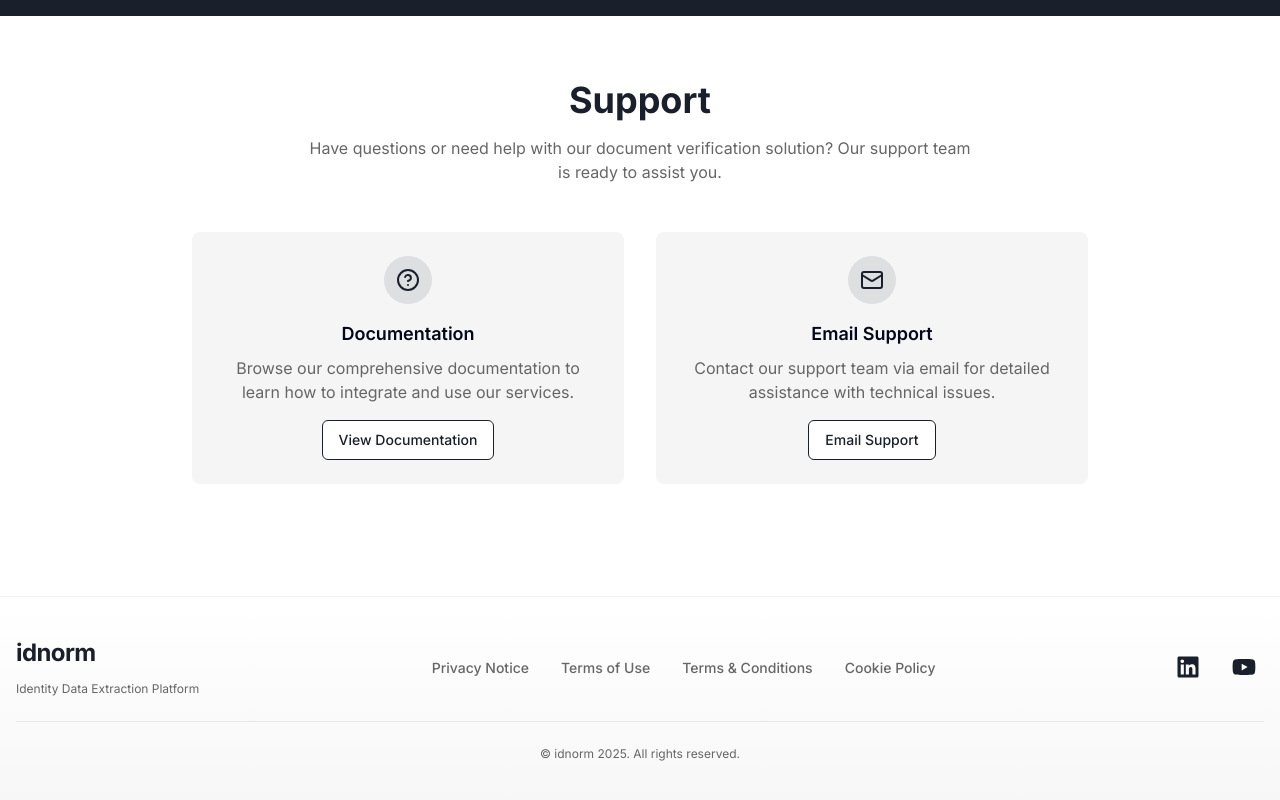
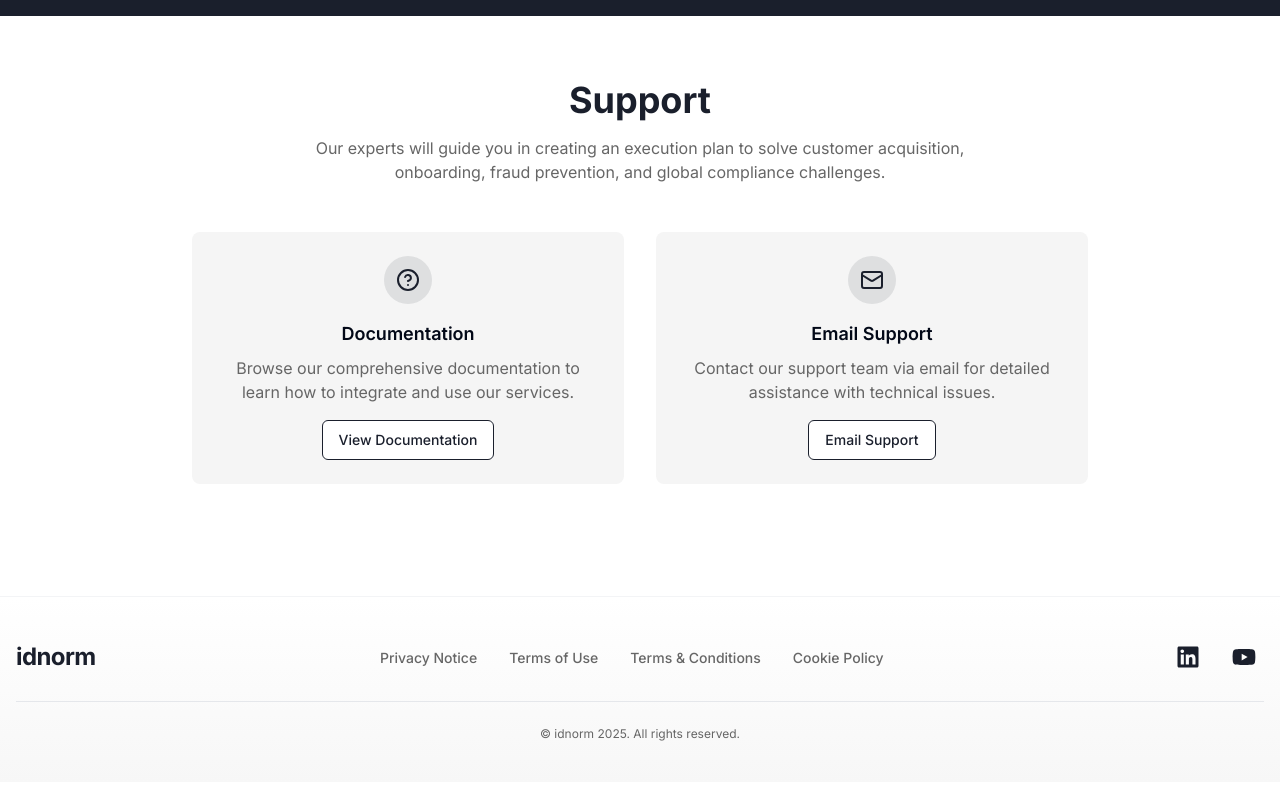
Before and after one commit to cambboyle/demoSiteIDNORM, a React (Vite) app: page / in a window 1280 px wide. Shown: the part 2246-3046 px from the top of the page. Built offline with nearby package versions, Linux system fonts and the light colour scheme.

Commit message:
Feat: Add additional copy to support section

```diff
--- a/src/components/Support.tsx
+++ b/src/components/Support.tsx
@@ -13,8 +13,9 @@ const Support = () => {
           Support
         </h2>
         <p className="text-idnorm-lightText mb-12 max-w-2xl mx-auto text-center">
-          Have questions or need help with our document verification solution?
-          Our support team is ready to assist you.
+          Our experts will guide you in creating an execution plan to solve
+          customer acquisition, onboarding, fraud prevention, and global
+          compliance challenges.
         </p>
 
         <div className="grid grid-cols-1 md:grid-cols-2 gap-8 max-w-4xl mx-auto">
--- a/src/pages/Index.tsx
+++ b/src/pages/Index.tsx
@@ -128,9 +128,6 @@ const Index = () => {
               <span className="text-2xl font-bold text-idnorm-primary tracking-tight flex items-center gap-2">
                 idnorm
               </span>
-              <span className="text-xs text-idnorm-lightText mt-1">
-                Identity Data Extraction Platform
-              </span>
             </div>
             <nav>
               <ul className="flex flex-wrap justify-center gap-4 md:gap-8">
```
Also changed, not shown: 1 other file (tests, documents, lock files or other folders).
